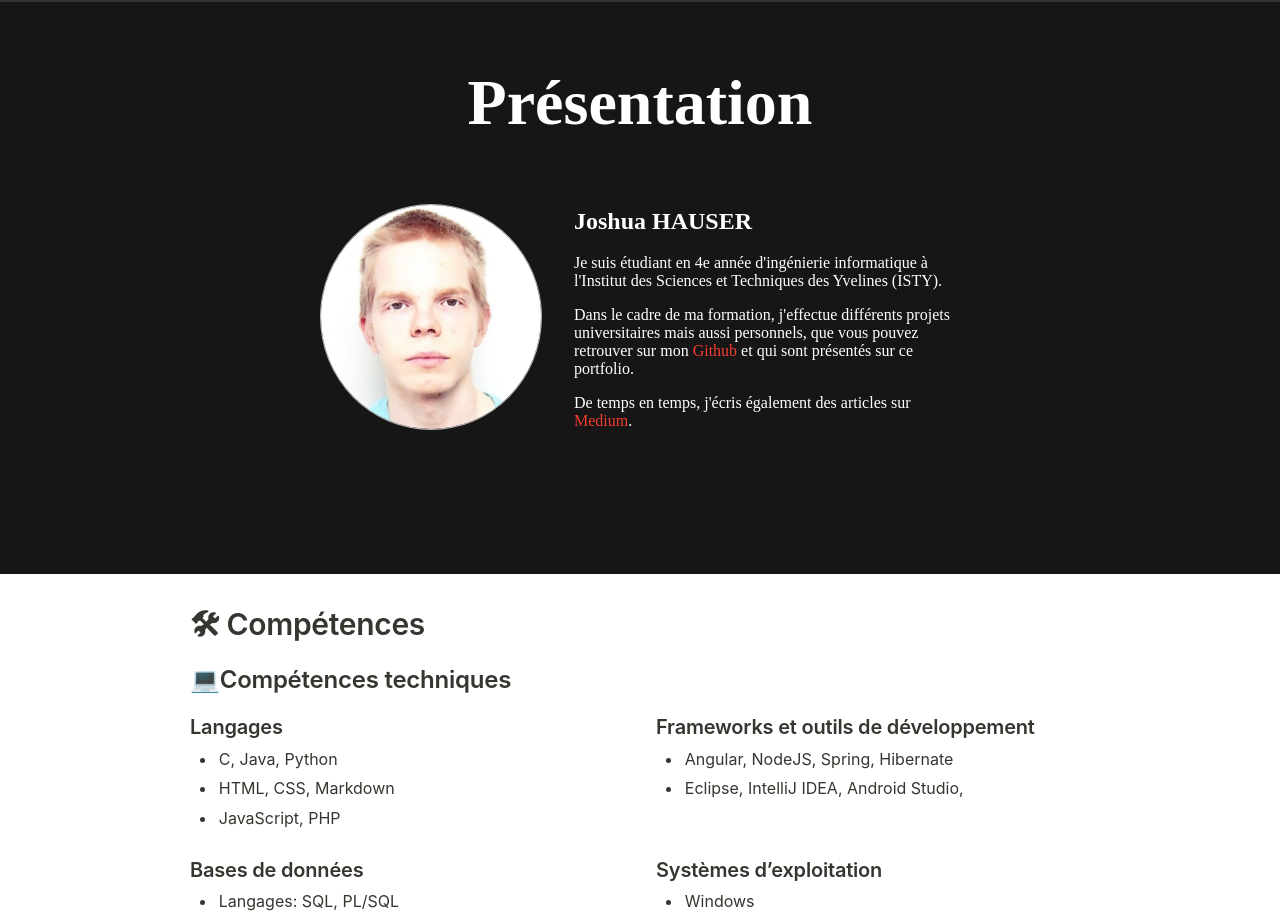
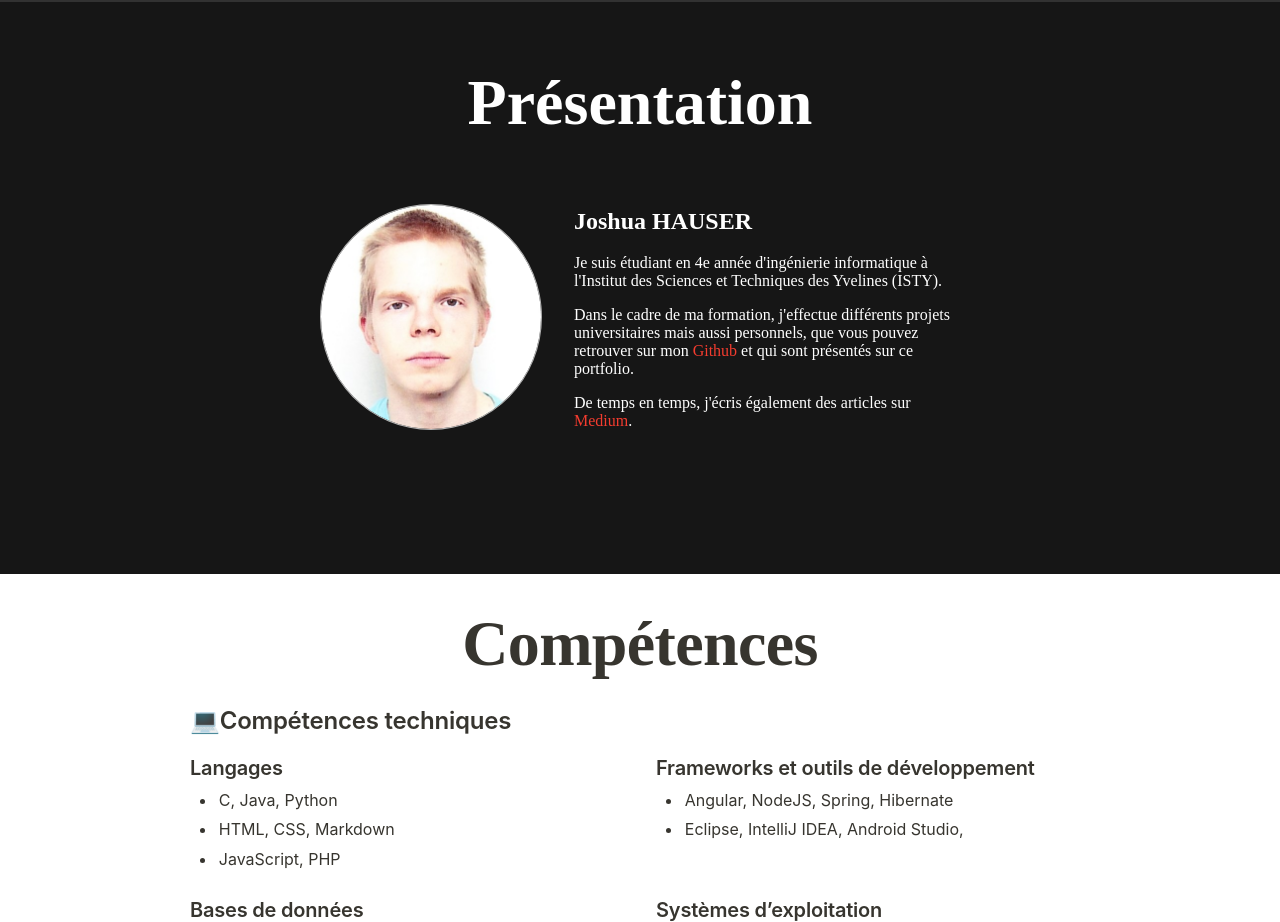
Before and after one commit to joshhauser/joshhauser.github.io, a PHP site: page / in a window 1280 px wide. Shown: the part 711-1633 px from the top of the page. Run offline with PHP 8.4, Linux system fonts and the light colour scheme; some web fonts are replaced.

Commit message:
fixed style for skills

```diff
--- a/css/home.css
+++ b/css/home.css
@@ -105,13 +105,13 @@ body{
   padding-bottom: 10%;
 } */
 
-/* #skills h1{
+#skills h1{
   margin: 0;
   font-family: "Montserrat Semi-Bold";
   font-size: 4em;
   text-align: center;
 }
-
+/*
 #skills h2{
   font-family: "Montserrat Semi-Bold";
   margin-top: 3%;
--- a/index.html
+++ b/index.html
@@ -87,7 +87,7 @@
       <div class="skills">
         <article id="3068b774-5a05-4315-b63b-9b4a0aec1925" class="page sans">
           <div class="page-body">
-            <h1 id="8a516d28-d6c6-454e-8159-40af42203a7f" class="">🛠 Compétences</h1>
+            <h1 id="8a516d28-d6c6-454e-8159-40af42203a7f" class="">Compétences</h1>
             <h2 id="d153c510-11ff-49bb-b917-302290009355" class="">💻Compétences techniques</h2>
             <div id="5213d87b-3a3d-4905-8672-cdbdd6556e4b" class="column-list">
               <div id="0f9257f5-f6cd-4b78-b8d1-b65bc120a264" style="width:50%" class="column">
```
